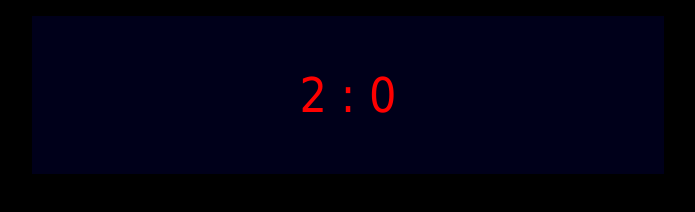
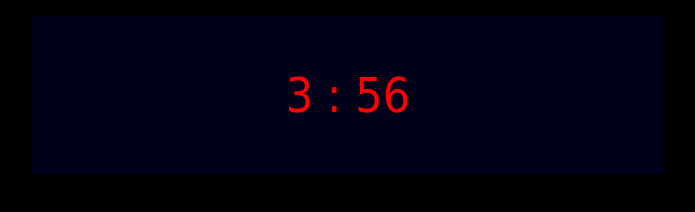
Before and after one commit to zahiruddinnorzain/meetimer, a plain HTML site: page index.html in a window 1280 px wide. Shown: the whole page, without its empty margins (292-987 px from the left). Drawn offline with Linux system fonts and the light colour scheme.

Commit message:
set 59 sec

```diff
--- a/index.html
+++ b/index.html
@@ -26,7 +26,7 @@
 
 var text2 = "";
 var saat2 = "";
-var saat1 = 1;
+var saat1 = 59;
 var minit1 = 3;
 
 minit1++;
```
